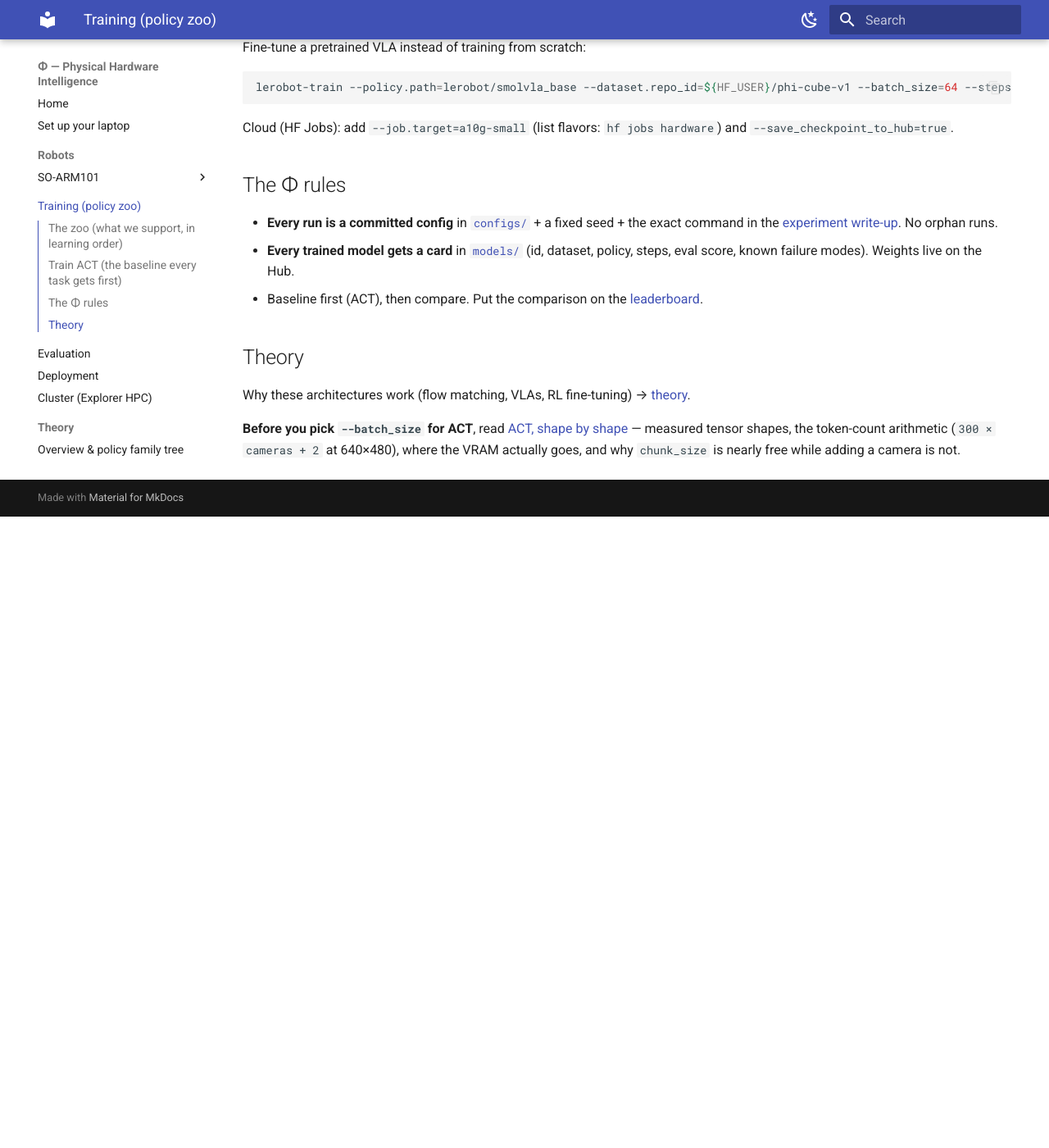
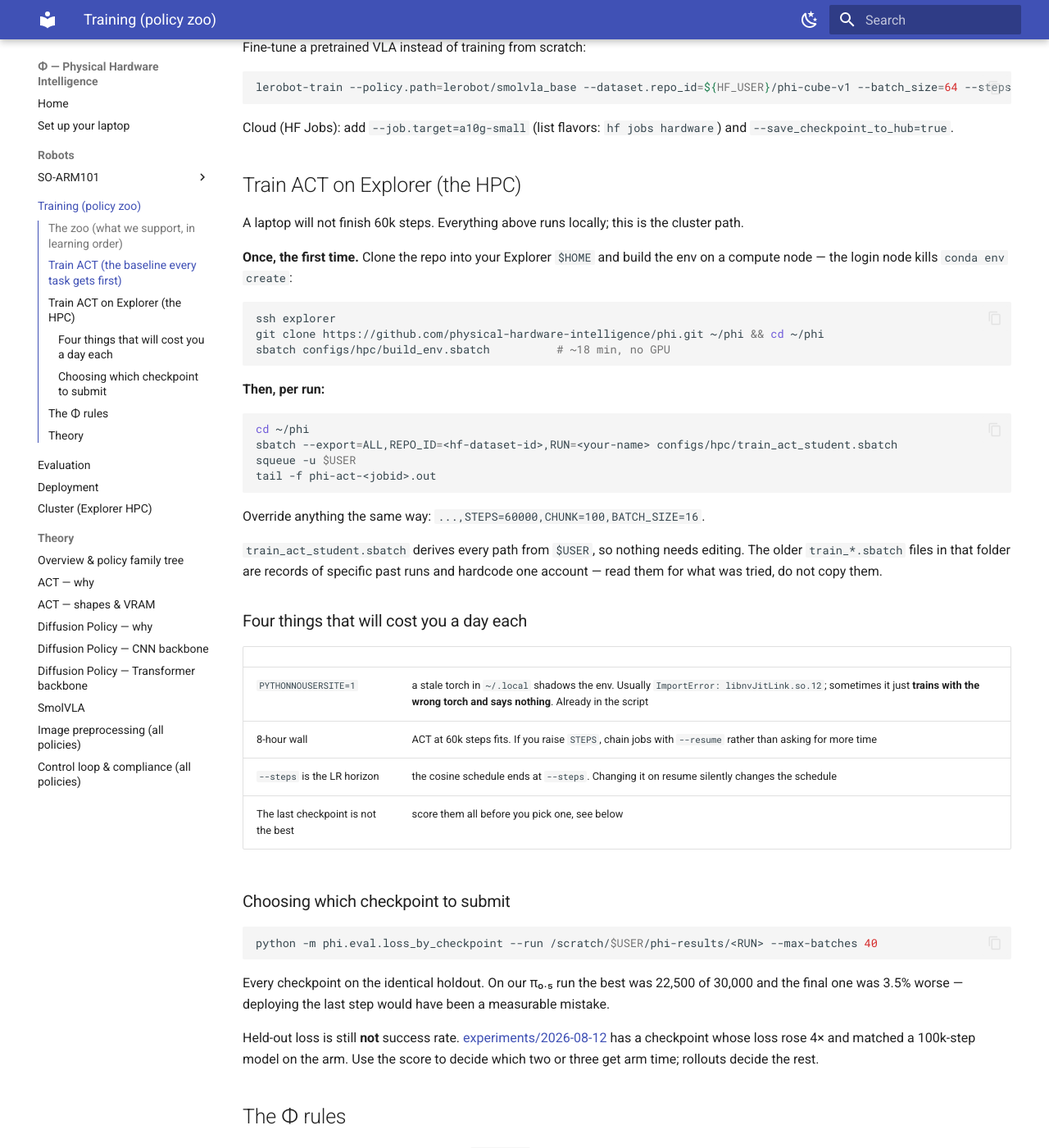
Before and after one commit to physical-hardware-intelligence/phi, an MkDocs documentation site: the page built from docs/training/README.md, in a window 1280 px wide and 1400 px high, scrolled down 1391 px. Shown: the whole window at 82% size. Built offline with MkDocs 1.6.1 and Material for MkDocs 9.7.7, drawn with Linux system fonts in a browser that asks for light colours; before the commit the page ends 2021 px from its top, so only the background shows below that.

Commit message:
hpc: an ACT training path a student can actually run
Students are training ACT on a shared dataset this week. Audited whether the
repo supports that. It does not, for three reasons.

1. ALL TWENTY sbatch files hardcode gupta.yashv, in #SBATCH --output and
   --error. A student copying one submits a job that cannot write its own
   log, and SLURM fails it without saying why.

2. The env is unreachable. /scratch/gupta.yashv is drwx------, so although
   envs/phi-cuda is itself 755, nobody can traverse in. Every student would
   build their own 8.2 GB copy.

3. docs/training/README.md's ACT recipe is local-only. It never mentions
   Explorer, SLURM, the wall clock, or any of the traps.

Added configs/hpc/train_act_student.sbatch: every path derived from $USER,
nothing to edit, all knobs overridable via --export. Carries the four things
that each cost us a day -- PYTHONNOUSERSITE, the 8h wall, --steps being the
cosine horizon, and the empty-output-dir guard.

Added an "Train ACT on Explorer" section to docs/training/README.md rather
than a new file: first-time setup, the per-run command, the four traps as a
table, and how to choose which checkpoint to submit. Explicitly tells
students the older train_*.sbatch files are records of past runs, not
templates.

The checkpoint-selection part is deliberate. It is a real skill and it is
gradeable: on our own pi0.5 run the best checkpoint was 22500 of 30000 and
the final one was 3.5% worse, so a team that scores before submitting beats
one that submits the last step blindly.

Still outstanding, needs Yash not me: chmod o+x /scratch/gupta.yashv would
let students use the existing env read-only instead of each building 8.2 GB.
One command, saves ~10 builds.

Co-Authored-By: Claude Opus 5 <noreply@anthropic.com>

````diff
--- a/docs/training/README.md
+++ b/docs/training/README.md
@@ -42,6 +42,56 @@ lerobot-train --policy.path=lerobot/smolvla_base --dataset.repo_id=${HF_USER}/ph
 ```
 Cloud (HF Jobs): add `--job.target=a10g-small` (list flavors: `hf jobs hardware`) and `--save_checkpoint_to_hub=true`.
 
+## Train ACT on Explorer (the HPC)
+
+A laptop will not finish 60k steps. Everything above runs locally; this is the cluster path.
+
+**Once, the first time.** Clone the repo into your Explorer `$HOME` and build the env on a
+compute node — the login node kills `conda env create`:
+
+```bash
+ssh explorer
+git clone https://github.com/physical-hardware-intelligence/phi.git ~/phi && cd ~/phi
+sbatch configs/hpc/build_env.sbatch          # ~18 min, no GPU
+```
+
+**Then, per run:**
+
+```bash
+cd ~/phi
+sbatch --export=ALL,REPO_ID=<hf-dataset-id>,RUN=<your-name> configs/hpc/train_act_student.sbatch
+squeue -u $USER
+tail -f phi-act-<jobid>.out
+```
+
+Override anything the same way: `...,STEPS=60000,CHUNK=100,BATCH_SIZE=16`.
+
+`train_act_student.sbatch` derives every path from `$USER`, so nothing needs editing. The
+older `train_*.sbatch` files in that folder are records of specific past runs and hardcode
+one account — read them for what was tried, do not copy them.
+
+### Four things that will cost you a day each
+
+| | |
+|---|---|
+| `PYTHONNOUSERSITE=1` | a stale torch in `~/.local` shadows the env. Usually `ImportError: libnvJitLink.so.12`; sometimes it just **trains with the wrong torch and says nothing**. Already in the script |
+| 8-hour wall | ACT at 60k steps fits. If you raise `STEPS`, chain jobs with `--resume` rather than asking for more time |
+| `--steps` is the LR horizon | the cosine schedule ends at `--steps`. Changing it on resume silently changes the schedule |
+| The last checkpoint is not the best | score them all before you pick one, see below |
+
+### Choosing which checkpoint to submit
+
+```bash
+python -m phi.eval.loss_by_checkpoint --run /scratch/$USER/phi-results/<RUN> --max-batches 40
+```
+
+Every checkpoint on the identical holdout. On our π₀.₅ run the best was 22,500 of 30,000 and
+the final one was 3.5% worse — deploying the last step would have been a measurable mistake.
+
+Held-out loss is still **not** success rate. [experiments/2026-08-12](../../experiments/2026-08-12_dp-recovery-encoder-ab.md)
+has a checkpoint whose loss rose 4× and matched a 100k-step model on the arm. Use the score to
+decide which two or three get arm time; rollouts decide the rest.
+
 ## The Φ rules
 - **Every run is a committed config** in [`configs/`](../../configs/) + a fixed seed + the exact command in the [experiment write-up](../../experiments/). No orphan runs.
 - **Every trained model gets a card** in [`models/`](../../models/) (id, dataset, policy, steps, eval score, known failure modes). Weights live on the Hub.
````
Also changed, not shown: 1 other file.
